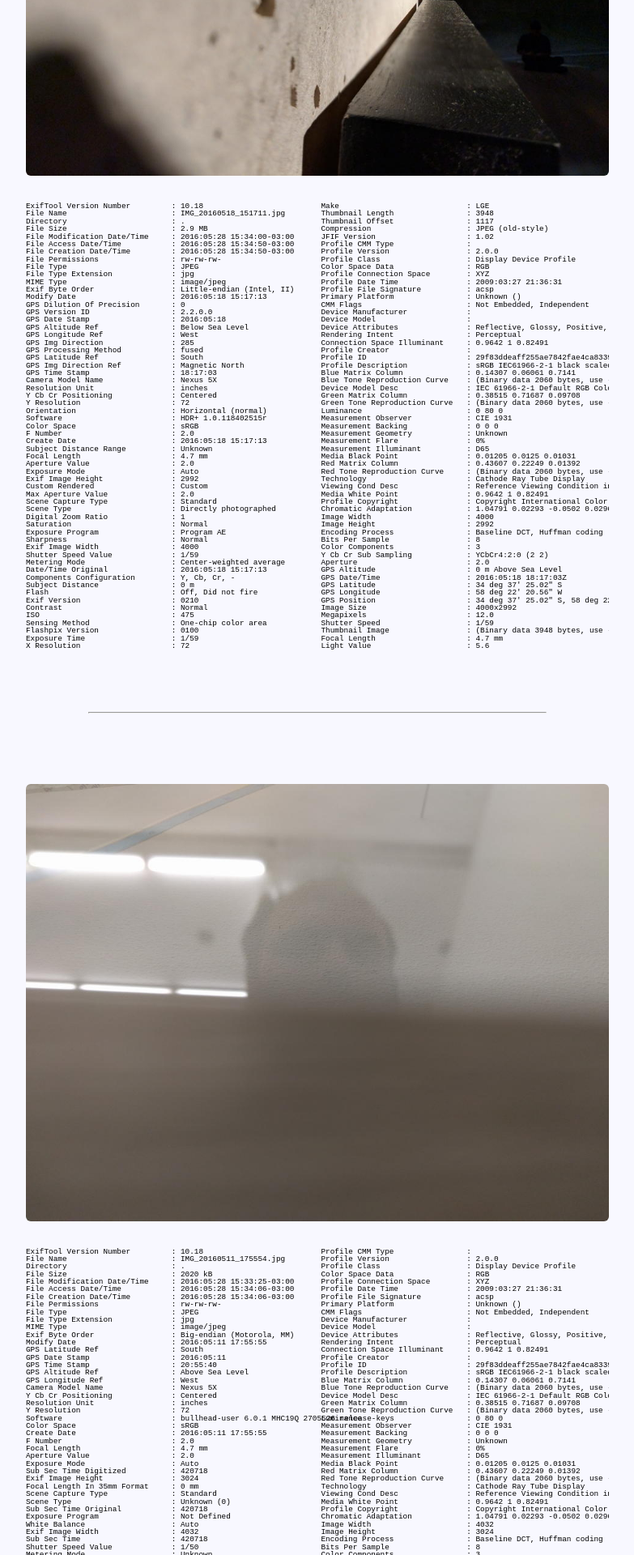
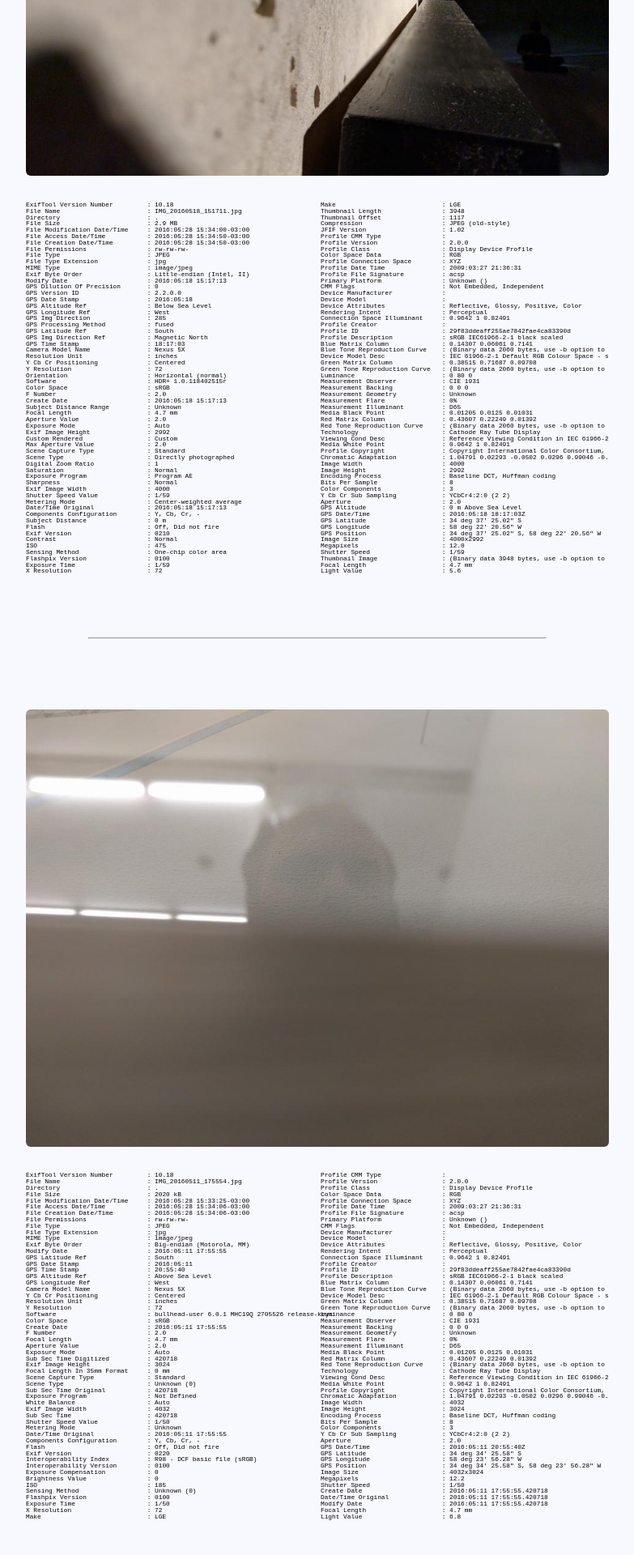
Before and after one commit to tasken/sitio.audiovisual, a Jekyll site: the page built from _posts/2016-05-30-TP4.md, in a window 1280 px wide. Shown: the part 853-2773 px from the top of the page at 81% size, without its empty margins (248-1031 px from the left). Built offline with Jekyll 4.4.1, drawn with Linux system fonts in a browser that asks for light colours.

Commit message:
Ajuste para mobile

```diff
--- a/_sass/_dav.scss
+++ b/_sass/_dav.scss
@@ -74,7 +74,7 @@ pre.highlight {
     -moz-column-count: 2;
     column-count: 2;
     font-family: monospace;
-    font-size: .6em;
+    font-size: .5em;
     overflow: hidden;
 }
 
```
